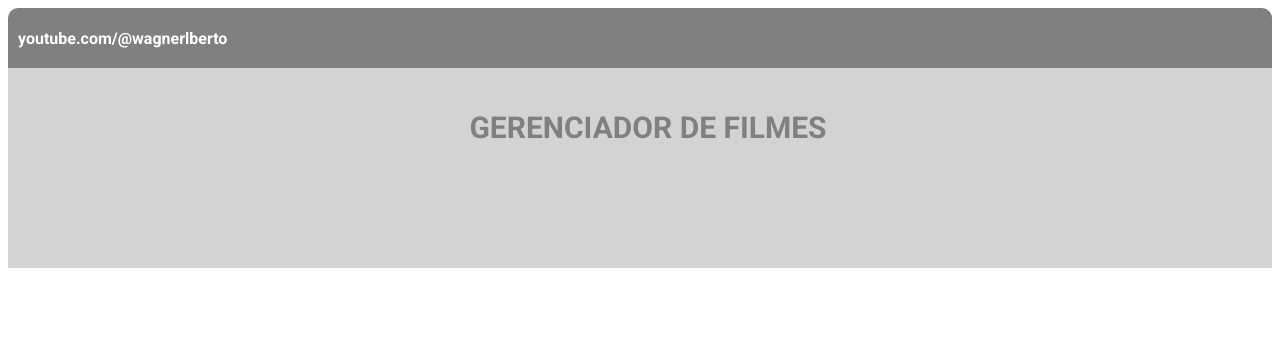
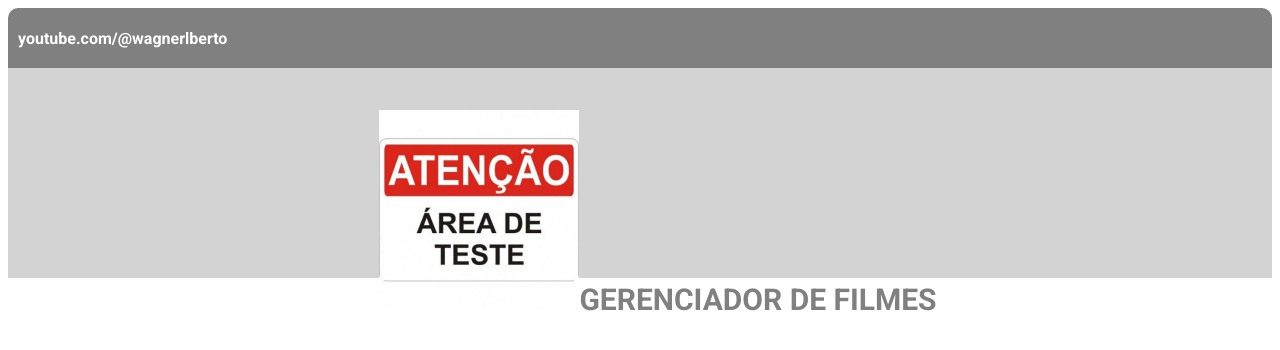
Before and after one commit to wagnerlberto/gerenciador-filmes-react, a React (Create React App) app: page / in a window 1280 px wide. Shown: the top 350 px of the page. Built offline with nearby package versions, Linux system fonts and the light colour scheme.

Commit message:
Adição de logo responsivo

```diff
--- a/src/components/topbanner/index.jsx
+++ b/src/components/topbanner/index.jsx
@@ -1,9 +1,11 @@
+import TesteLogo from "./imgs/logo.jpeg";
 import "./style.css";
 
 export function Topbanner(){
   return(
     <div className="topbanner">
       <center className="topbanner">
+        <img className="topbanner" src={TesteLogo} alt="Logo" />
         GERENCIADOR DE FILMES
       </center>
     </div>
--- a/src/components/topbanner/style.css
+++ b/src/components/topbanner/style.css
@@ -1,6 +1,8 @@
 div.topbanner {
   height: 200px;
   background-color: lightgray;
+  padding-left: 10px;
+  padding-top: 10px;
 }
 
 center.topbanner{
@@ -12,3 +14,13 @@ center.topbanner{
   text-align: center;
   width: 100%;
 }
+
+img.topbanner{
+  width: 200px;
+}
+
+@media (max-width: 768px) {
+  img.topbanner {
+    display: none;
+  }
+}
```
Also changed, not shown: src/components/topbanner/imgs/logo.jpeg (added).
